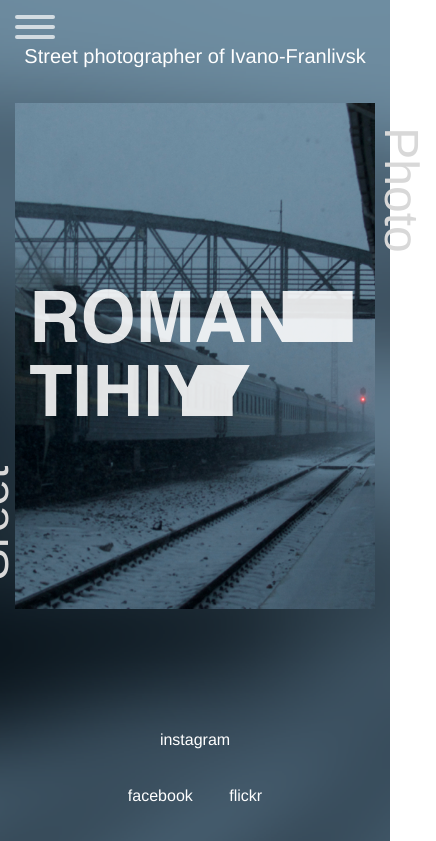
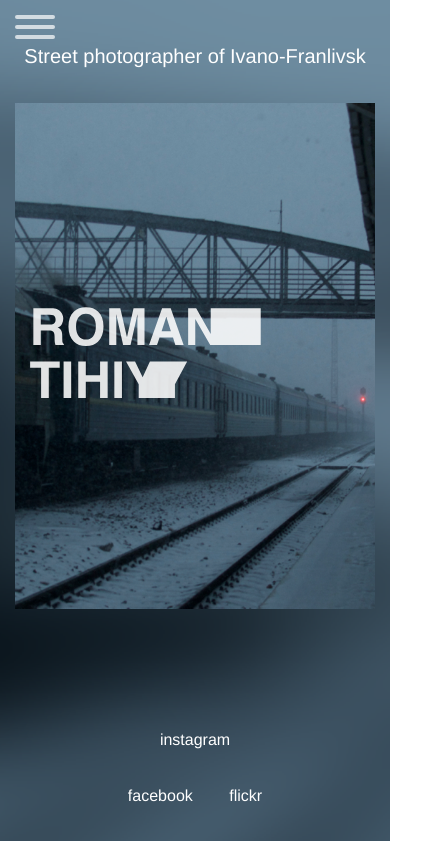
Before and after one commit to mykhailotarabtsov/exam-three, a plain HTML site: page index.html in a window 390 px wide. Shown: the top 841 px of the page, 436 px wide, since content can reach past the window. Drawn offline with nearby package versions, Linux system fonts and the light colour scheme.

Commit message:
second commit

```diff
--- a/css/style.scss
+++ b/css/style.scss
@@ -5,6 +5,7 @@ html, body{
 	font-size: 16px;
 	font-family: Helvetica;
 	height: 100%;
+	overflow-x: hidden;
 }
 
 /* Layout */
@@ -152,3 +153,26 @@ textarea {
 .grid-item--height2 { height: 240px; }
 .grid-item--height3 { height: 260px; }
 .grid-item--height4 { height: 360px; }
+
+
+@media screen and (max-width: 650px) {
+	.header {
+		&__hero {
+
+			&:before, &:after {
+				display: none;
+			}
+		}
+	}
+}
+
+@media screen and (max-width: 390px) {
+	.header {
+		&__hero {
+			img {
+				width: 70%;
+				height: auto;
+			}
+		}
+	}
+}
```
Also changed, not shown: css/style.css, 1 other file.
